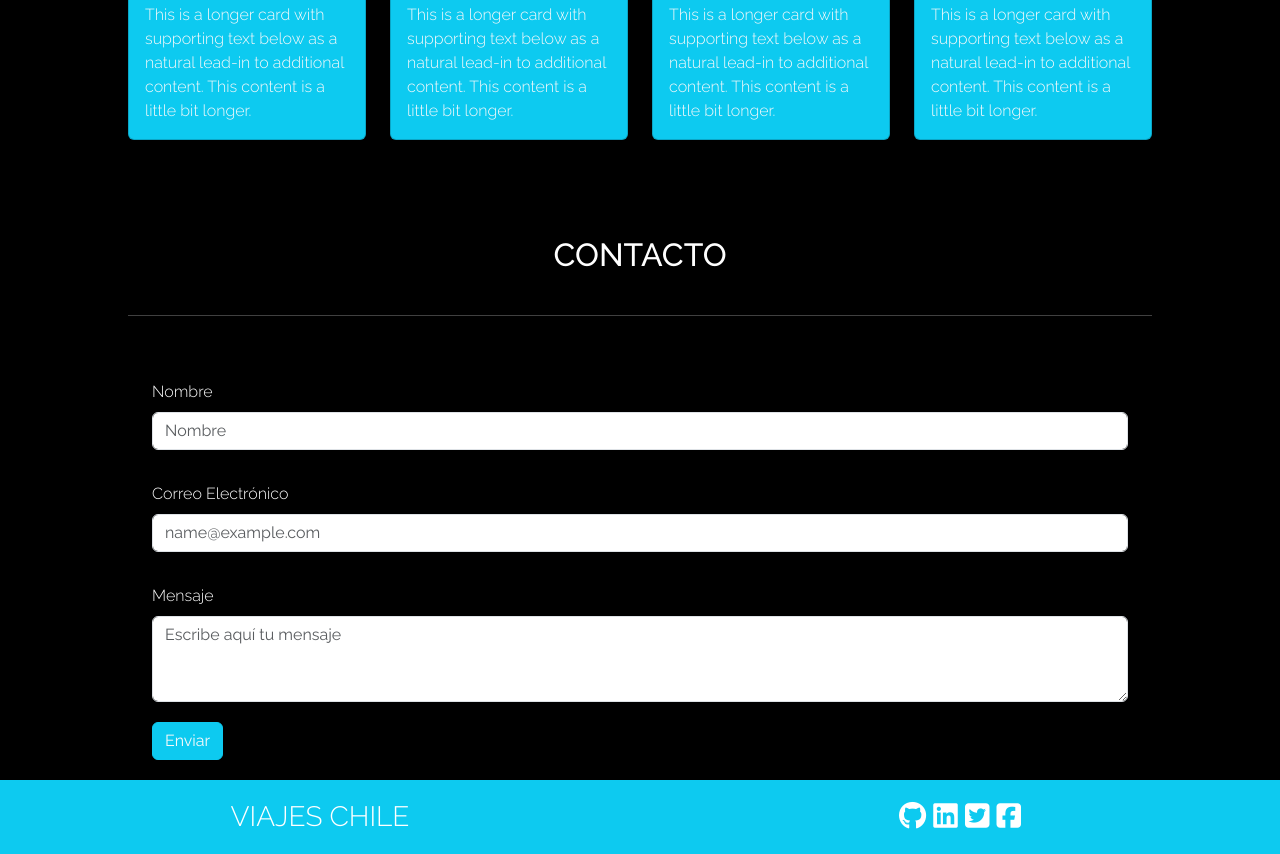
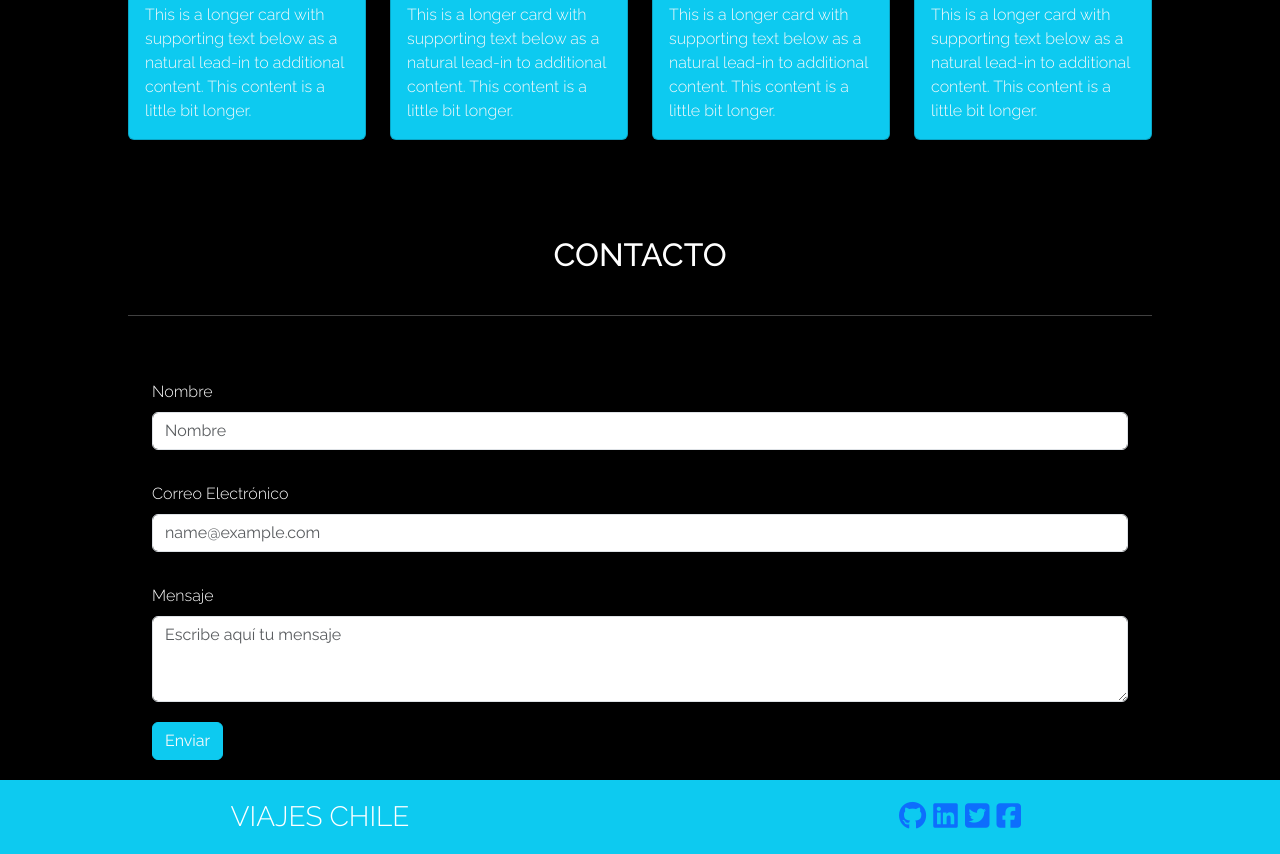
Before and after one commit to AiakosCl/ViajesChile, a plain HTML site: page index.html in a window 1280 px wide. Shown: the part 1940-2794 px from the top of the page. Drawn offline with nearby package versions, Linux system fonts and the light colour scheme.

Commit message:
Se activan links a redes sociales, y color del icono después de visitado.

```diff
--- a/assets/css/style.css
+++ b/assets/css/style.css
@@ -16,6 +16,10 @@ body {
     font-style: normal;
 }
 
+a:visited {
+    color:#ffffff;
+}
+
 section, nav {
     margin-left: 10%;
     margin-right: 10%;
--- a/index.html
+++ b/index.html
@@ -223,10 +223,10 @@
                     VIAJES CHILE
                 </div>
                 <div class="col">
-                    <i class="fa-brands fa-github"></i>
-                    <i class="fa-brands fa-linkedin"></i>
-                    <i class="fa-brands fa-square-twitter"></i>
-                    <i class="fa-brands fa-square-facebook"></i>
+                    <a href="https://github.com" target="_blank"><i class="fa-brands fa-github"></i></a>
+                    <a href="https://linkedin.com" target="_blank"><i class="fa-brands fa-linkedin"></i></a>
+                    <a href="https://twitter.com/" target="_blank"><i class="fa-brands fa-square-twitter"></i></a>
+                    <a href="https://facebook.com/" target="_blank"><i class="fa-brands fa-square-facebook"></i></a>
                 </div>
             </div>
         </div>
```
